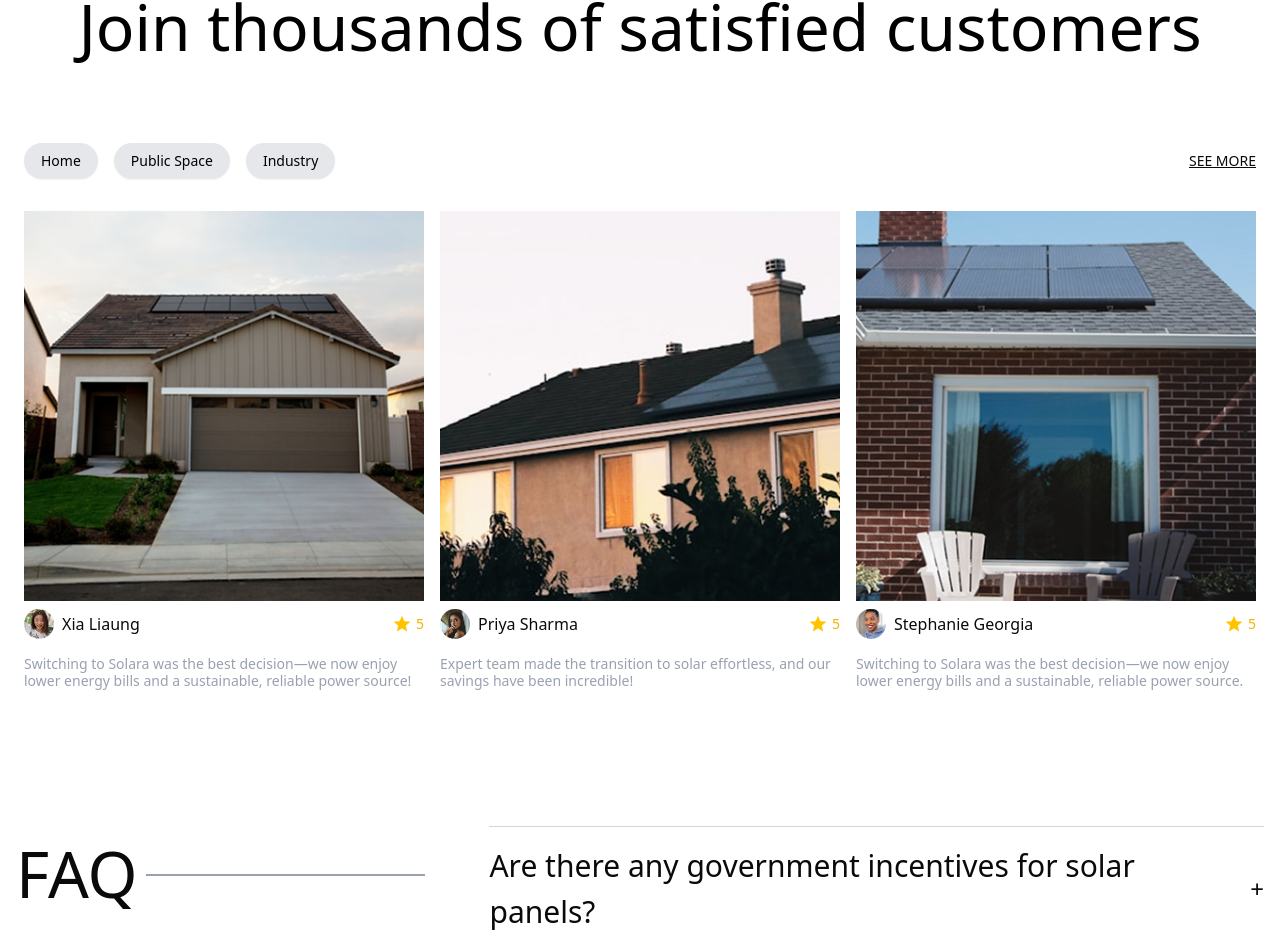
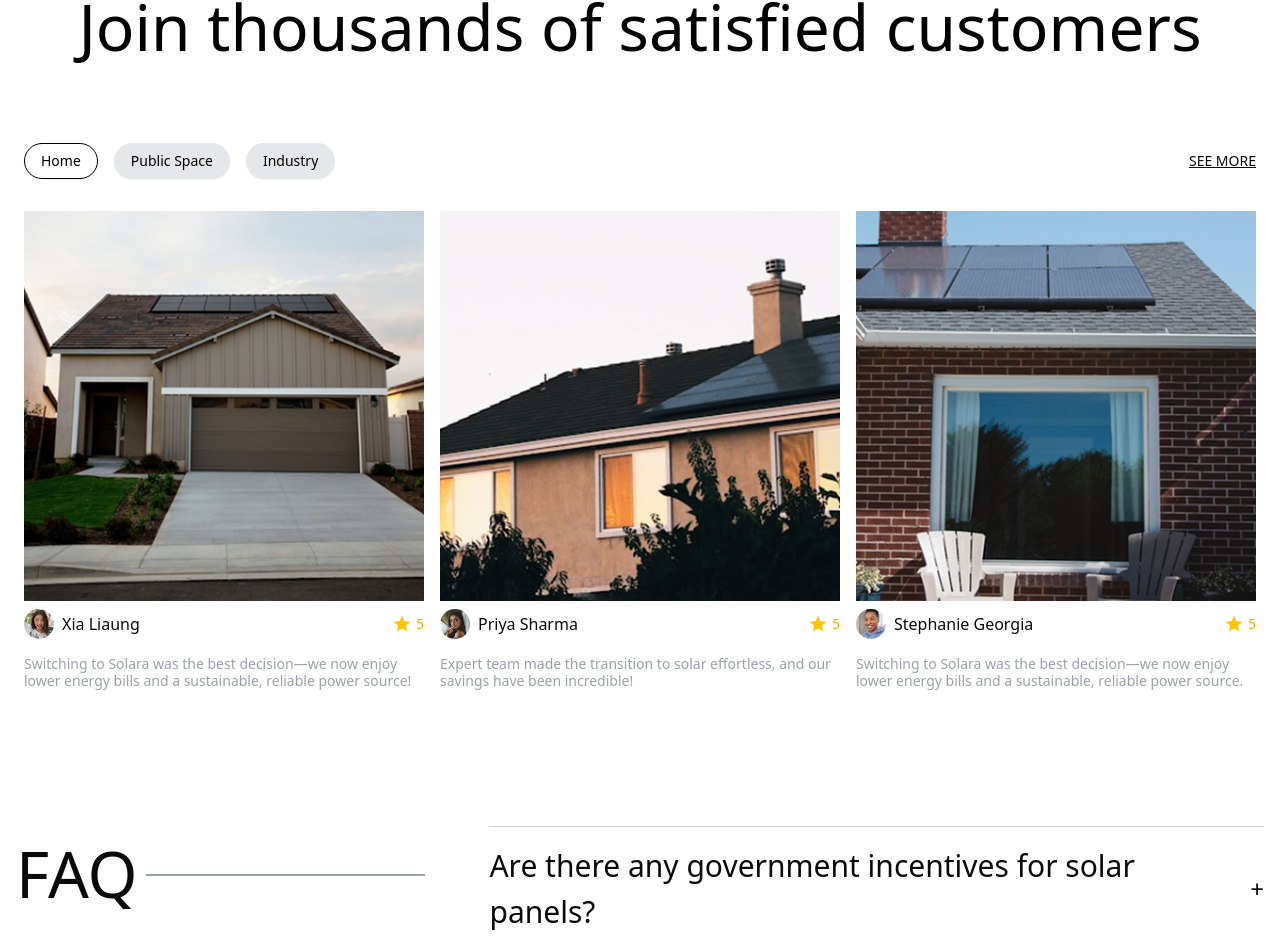
Before and after one commit to Kaveeshala/landing-page2, a Next.js app: page / in a window 1280 px wide. Shown: the part 4682-5622 px from the top of the page. Built offline with nearby package versions, Linux system fonts and the light colour scheme.

Commit message:
make changes on button in homefilter section

```diff
--- a/app/components/HomeFilterSection.jsx
+++ b/app/components/HomeFilterSection.jsx
@@ -63,24 +63,33 @@ export default function HomeFilterSection() {
           </CardDescription>
 
           <div className="flex gap-4 mt-16 items-center">
+            {/* Home Button */}
             <Button
-              className="rounded-full bg-gray-200 text-black border border-transparent hover:bg-white hover:border-black transition cursor-pointer"
+              className={`rounded-full text-black border border-transparent hover:bg-white hover:border-black transition cursor-pointer
+                ${selectedCategory === 'home' ? 'bg-white border-black' : 'bg-gray-200'}`}
               onClick={() => setSelectedCategory('home')}
             >
               Home
             </Button>
+
+            {/* Public Space Button */}
             <Button
-              className="rounded-full bg-gray-200 text-black border border-transparent hover:bg-white hover:border-black transition cursor-pointer"
+              className={`rounded-full text-black border border-transparent hover:bg-white hover:border-black transition cursor-pointer
+                ${selectedCategory === 'publicSpace' ? 'bg-white border-black' : 'bg-gray-200'}`}
               onClick={() => setSelectedCategory('publicSpace')}
             >
               Public Space
             </Button>
+
+            {/* Industry Button */}
             <Button
-              className="rounded-full bg-gray-200 text-black border border-transparent hover:bg-white hover:border-black transition cursor-pointer"
+              className={`rounded-full text-black border border-transparent hover:bg-white hover:border-black transition cursor-pointer
+                ${selectedCategory === 'industry' ? 'bg-white border-black' : 'bg-gray-200'}`}
               onClick={() => setSelectedCategory('industry')}
             >
               Industry
             </Button>
+
             <p className="ml-auto text-sm underline cursor-pointer">SEE MORE</p>
           </div>
         </CardHeader>
```
